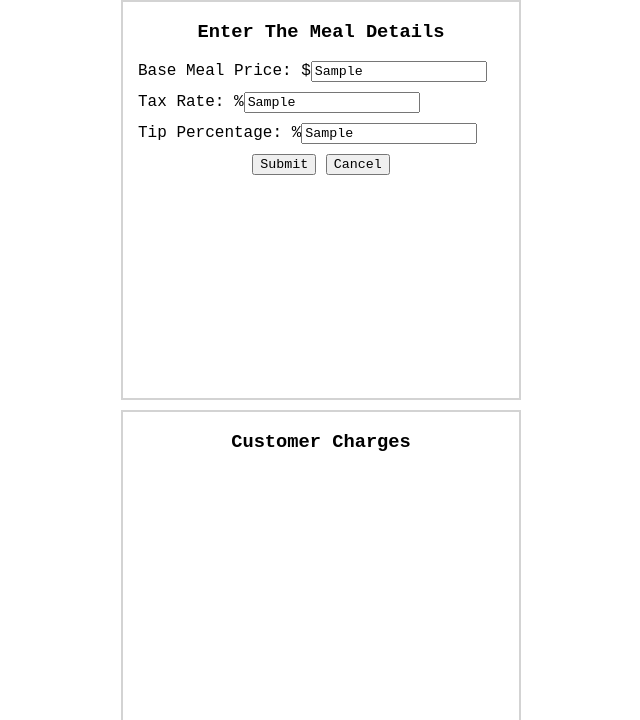
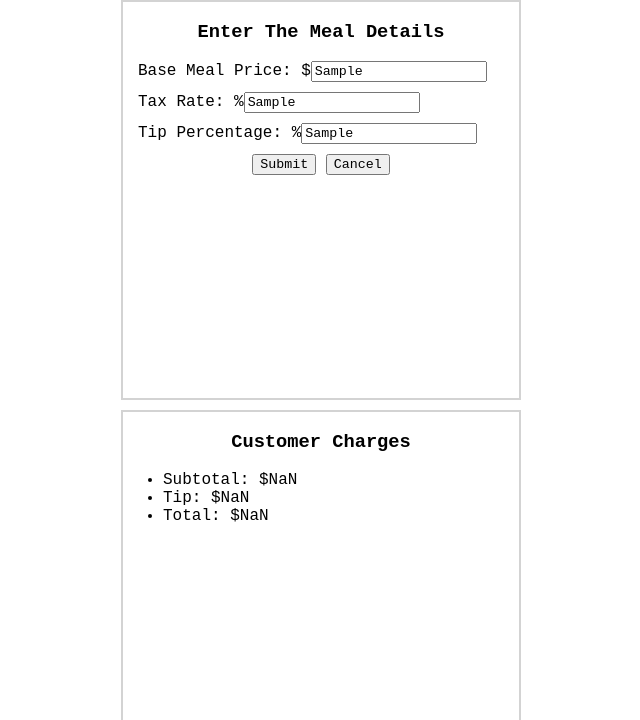
Before and after one commit to andrewbituin/solo-waitstaff-Andrew, a plain HTML site: page index.html in a window 1280 px wide. Both pictures are taken after typing "Sample", "Sample", "Sample" into the empty fields and a click on the button "Submit". Shown: the part 80-800 px from the top of the page, without its empty margins (319-959 px from the left). Drawn offline with nearby package versions, Linux system fonts and the light colour scheme.

Commit message:
working customer charges table without final stylings

```diff
--- a/index.css
+++ b/index.css
@@ -52,3 +52,7 @@ body{
    margin-bottom: 10px;
 
 }
+
+li{
+    text-align: left;
+}
--- a/index.html
+++ b/index.html
@@ -28,6 +28,9 @@
         </div>
         <div id="customer-charges">
             <h3>Customer Charges</h3>
+            <ul class="js-customer-charges-values">
+
+            </ul>
         </div>
         <div id="my-earnings-info">
             <h3>My Earnings Info</h3>
--- a/index.js
+++ b/index.js
@@ -27,7 +27,18 @@ function renderWaitstaffCalculator(){
 	calculateTip(tip, subtotal);
 
     const tipTotal = parseFloat(STORE.items[4].tip);
-	STORE.items[5].total = tipTotal + subtotal;
+    STORE.items[5].total = tipTotal + subtotal;
+    const total = STORE.items[5].total;
+    $('.js-customer-charges-values').html(generateCustomerChargesHTML(subtotal, tipTotal, total));
+    // generateHTML function for the customer charges values
+}
+
+function generateCustomerChargesHTML(subtotal, tip, total){
+    return `
+        <li>Subtotal: $${subtotal}</li>
+        <li>Tip: $${tip}</li>
+        <li>Total: $${total}</li>
+    `;
 }
 
 function calculateTotal(tipTotal, subtotalAmount){
@@ -68,7 +79,7 @@ function handleValueSubmit(){
 
 function calculateSubtotal(base, taxRate){
 
-	let tax = base / taxRate;
+	let tax = base * (taxRate / 100);
 	let total = base + tax;
 	total = total.toFixed(2);
 	STORE.items[3].subtotal = total;
```
